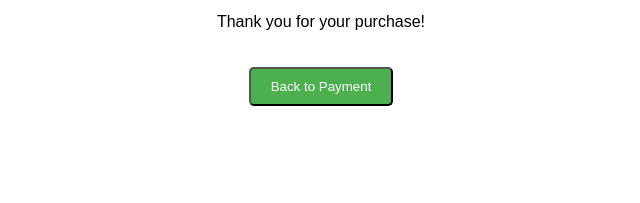
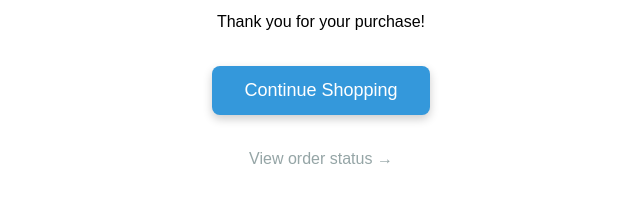
Before and after one commit to ansonkwok05/COMP-3500SEF-GROUP36, a website: page protected/payment/success.html in a window 1280 px wide. Shown: the part 229-432 px from the top of the page, without its empty margins (319-959 px from the left). Drawn offline with Linux system fonts and the light colour scheme; no server answers.

Commit message:
improve the buttons after payment

```diff
--- a/protected/payment/success.html
+++ b/protected/payment/success.html
@@ -30,7 +30,31 @@
     <h1>Payment Successful!</h1>
     <p>Your order has been confirmed.</p>
     <p>Thank you for your purchase!</p>
-    <button onclick="goBack()" class="back-btn">Back to Payment</button>
+    <div style="margin: 35px 0;">
+        <a href="/restaurantList/restaurantList.html"
+           style="
+               display: inline-block;
+               padding: 14px 32px;
+               background: #3498db;
+               color: white;
+               font-size: 18px;
+               font-family: Arial, sans-serif;
+               text-decoration: none;
+               border-radius: 8px;
+               box-shadow: 0 4px 10px rgba(0,0,0,0.2);
+               transition: all 0.2s;
+           "
+           onmouseover="this.style.background='#2980b9'; this.style.transform='translateY(-2px)'"
+           onmouseout="this.style.background='#3498db'; this.style.transform='translateY(0)'">
+            Continue Shopping
+        </a>
+    </div>
+
+    <div>
+        <a href="/order_tracking/OrderStatus.html" style="color:#95a5a6; text-decoration:none;">
+            View order status →
+        </a>
+    </div>
 
     <script>
     //food order part
```
